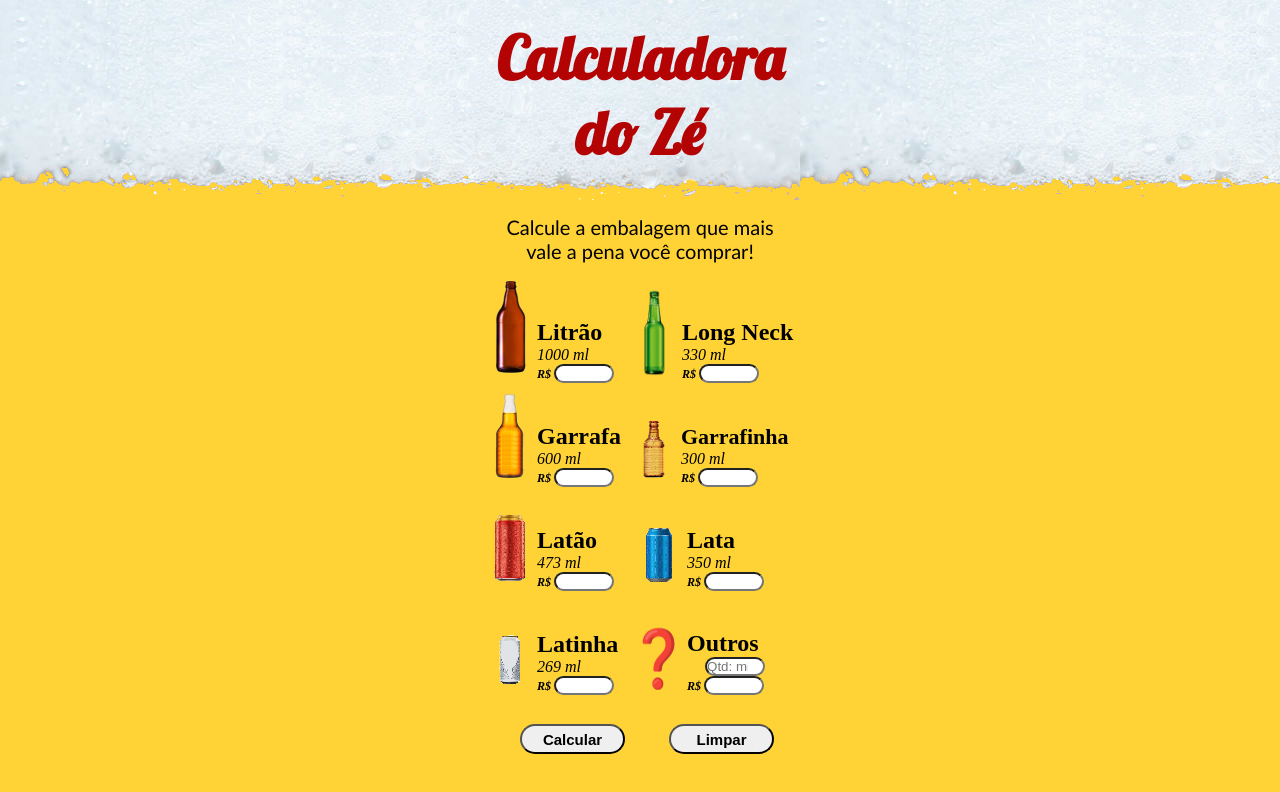
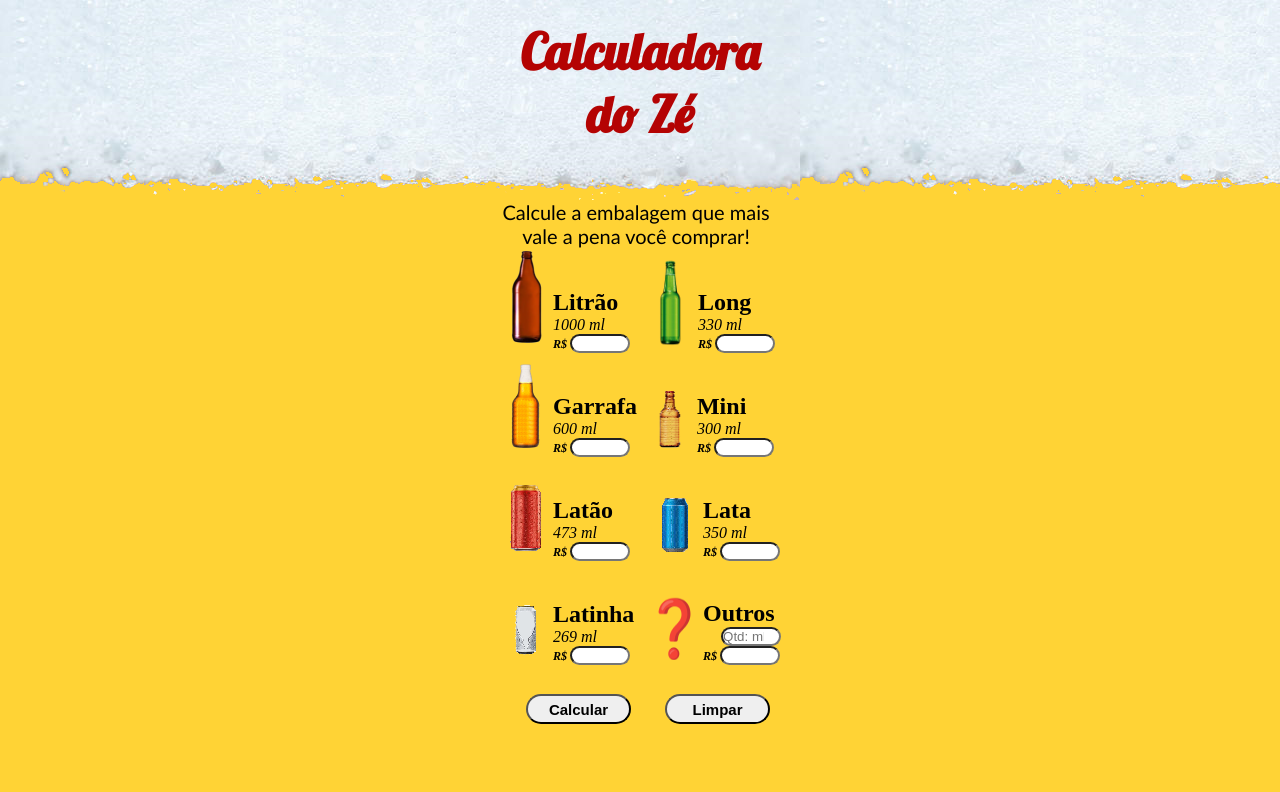
Before and after one commit to jvitor88/calculadora_do_ze, a plain HTML site: page index.html in a window 1280 px wide. Drawn offline with Linux system fonts and the light colour scheme.

Commit message:
Alteração(v1.5)

```diff
--- a/index.html
+++ b/index.html
@@ -23,7 +23,7 @@
     </div>
     <img src="midia/long.png" alt="">
     <div>
-      <h2>Long Neck</h2>
+      <h2>Long</h2>
       <p><em>330 ml</em></p>
       <h3>R$ </h3><input type="number" id="long">
     </div>
@@ -35,7 +35,7 @@
     </div>
     <img src="midia/garrafinha.png" alt="">
     <div>
-      <h2 id="titgarrafinha">Garrafinha</h2>
+      <h2 id="titgarrafinha">Mini</h2>
       <p><em>300 ml</em></p>
       <h3>R$ </h3><input type="number" id="garrafinha">
     </div>
--- a/style.css
+++ b/style.css
@@ -14,28 +14,27 @@ body {
 }
 header {
   font-family: 'Lobster', cursive;
-  font-size: 30px;
+  font-size: 25px;
   color: rgb(180, 3, 3);
   padding: 20px;
   text-align: center;
   background-image: url(midia/espuma.png);
   width: auto;
   height: 200px;
-  min-width: 10em;
+  min-width: 11em;
 }
 main {
   display: block;
   margin: auto;
-  min-width: 20em;
-  width: 20em;
+  max-width: 18em;
+  width: 18em;
 }
 main > p {
   font-family: 'Gill Sans', 'Gill Sans MT', Calibri, 'Trebuchet MS', sans-serif;
   font: bold;
   font-size: 20px;
   text-align: center;
-  padding: 15px;
-  min-width: 15em;
+  max-width: 14em;
 }
 h3 {
   display: inline;
@@ -60,7 +59,7 @@ img {
   font-size: 15px;
   font-weight: bolder;
   margin-top: 30px;
-  margin-left:40px;
+  margin-left: 30px;
   width: 7em;
   height: 30px;
 }
@@ -81,9 +80,6 @@ img {
 #latao, #latinha {
   margin-right: 13px;
 }
-#titgarrafinha {
-  font-size: 22px;
-}
 div#resp {
   display: block;
   color: black;
```
